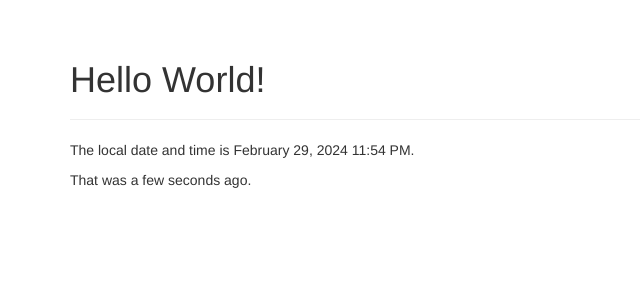
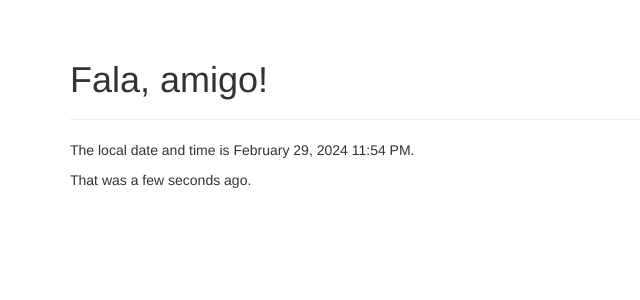
Before and after one commit to CPirone/Aula_040, a Flask app: page / in a window 1280 px wide. Shown: the part 52-352 px from the top of the page, without its empty margins (0-640 px from the left). Run offline with Flask 3, Linux system fonts and the light colour scheme; some libraries are stand-ins or nearby versions.

Commit message:
Ajuste de texto

```diff
--- a/templates/index.html
+++ b/templates/index.html
@@ -4,7 +4,7 @@
 
 {% block page_content %}
 <div class="page-header">
-    <h1>Hello World!</h1>
+    <h1>Fala, amigo!</h1>
 </div>
 <p>The local date and time is {{ moment(current_time).format('LLL') }}.</p>
 <p>That was {{ moment(current_time).fromNow(refresh=True) }}.</p>
```
